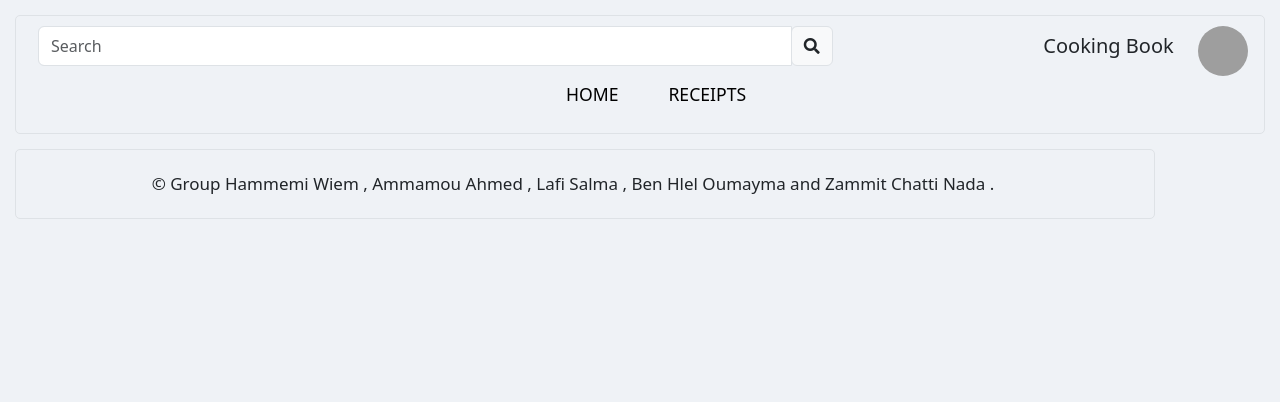
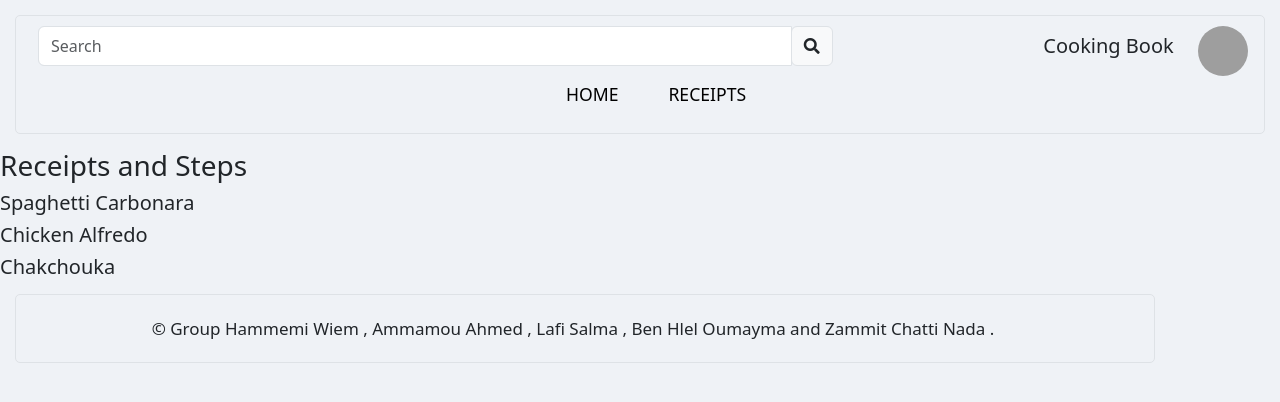
Before and after one commit to Ahmed-Amamou/CookingBook, an Angular app in the folder CookingBook/: page / in a window 1280 px wide. Shown: the top 402 px of the page. Built offline with nearby package versions, Linux system fonts and the light colour scheme; grey boxes are pictures that could not be loaded.

Commit message:
dynamically display recipes

```diff
--- a/CookingBook/src/app/app.component.html
+++ b/CookingBook/src/app/app.component.html
@@ -1,3 +1,3 @@
 <app-header></app-header>
-<!-- <app-recipes></app-recipes> -->
+<app-recipes></app-recipes>
 <app-footer></app-footer>
--- /dev/null
+++ b/CookingBook/src/app/recipes/recipe.service.ts
@@ -0,0 +1,38 @@
+import { Injectable } from "@angular/core";
+
+export interface Recipe {
+  id: number;
+  name: string;
+  ingredients: string[];
+  instructions: string;
+}
+@Injectable({
+  providedIn: "root",
+})
+export class RecipeService {
+  private recipes: Recipe[] = [
+    {
+      id: 1,
+      name: "Spaghetti Carbonara",
+      ingredients: ["Spaghetti", "Eggs", "Parmesan Cheese", "Bacon"],
+      instructions: "...",
+    },
+    {
+      id: 2,
+      name: "Chicken Alfredo",
+      ingredients: ["Chicken", "Fettuccine", "Alfredo Sauce"],
+      instructions: "...",
+    },
+    {
+      id: 3,
+      name: "Chakchouka",
+      ingredients: ["Chicken", "3tham", "Alfredo Sauce"],
+      instructions: "...",
+    },
+    // Add more recipes here
+  ];
+  getRecipes(): Recipe[] {
+    return this.recipes;
+  }
+  constructor() {}
+}
--- a/CookingBook/src/app/recipes/recipes.component.html
+++ b/CookingBook/src/app/recipes/recipes.component.html
@@ -1 +1,11 @@
-<p>recipes works!</p>
+<!-- <ul>
+  <li *ngFor="let recipe of recipes">
+    <a href="#">{{ recipe.name }}</a>
+  </li>
+</ul> -->
+<h3 class="heading">Receipts and Steps</h3>
+
+<h4 *ngFor="let recipe of recipes">
+  <h5>{{ recipe.name }}</h5>
+  <!-- <img [src]="recipe.imagePath" alt="{{ recipe.name }}" width="60" /> -->
+</h4>
--- a/CookingBook/src/app/recipes/recipes.component.ts
+++ b/CookingBook/src/app/recipes/recipes.component.ts
@@ -1,15 +1,20 @@
-import { Component, OnInit } from '@angular/core';
+import { Component } from "@angular/core";
+import { RecipeService } from "./recipe.service";
+export interface Recipe {
+  id: number;
+  name: string;
+  ingredients: string[];
+  instructions: string;
+}
+@Component({
+  selector: "app-recipes",
+  templateUrl: "./recipes.component.html",
+  styleUrls: ["./recipes.component.css"],
+})
+export class RecipesComponent {
+  recipes: Recipe[];
 
-@Component({
-  selector: 'app-recipes',
-  templateUrl: './recipes.component.html',
-  styleUrls: ['./recipes.component.css']
-})
-export class RecipesComponent implements OnInit {
-
-  constructor() { }
-
-  ngOnInit() {
+  constructor(private recipeService: RecipeService) {
+    this.recipes = recipeService.getRecipes();
   }
-
 }
```
Also changed, not shown: 1 other file (tests, documents, lock files or other folders).
